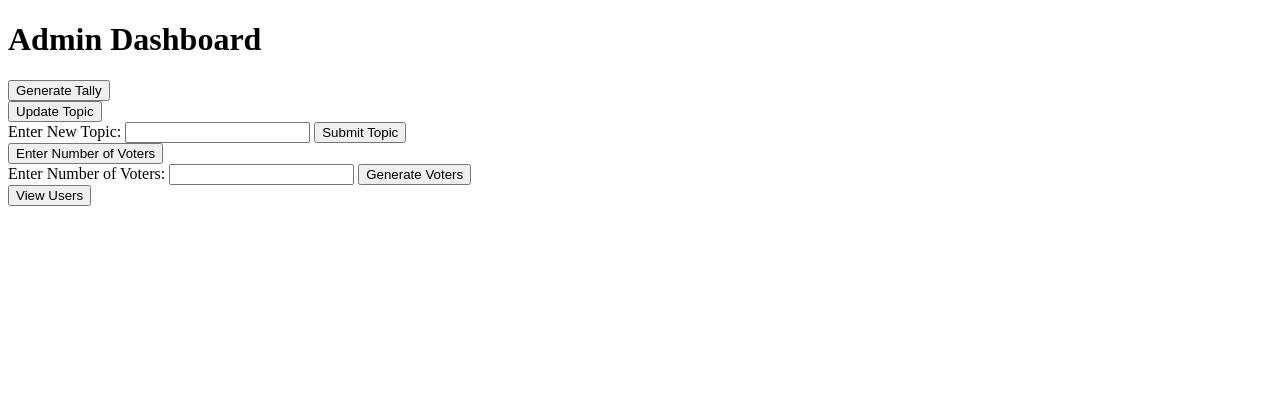
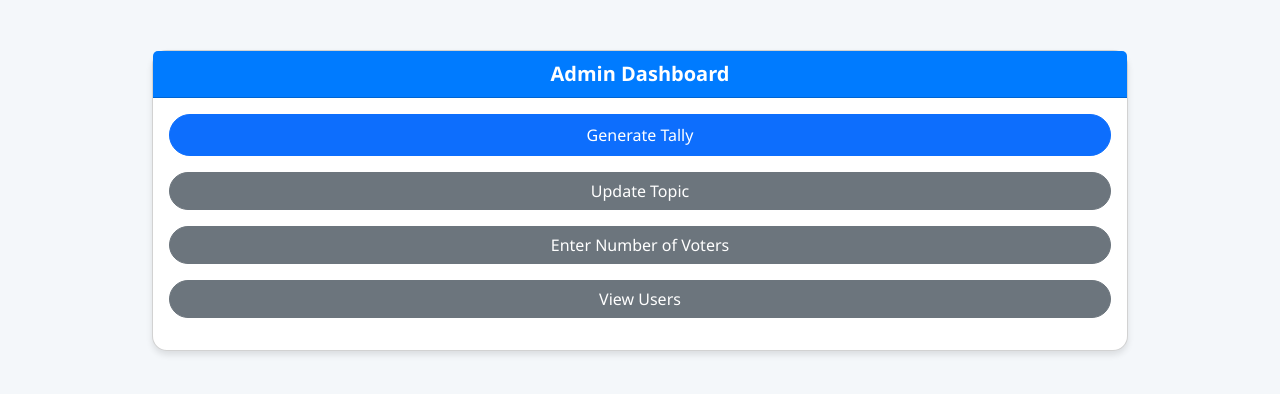
Before and after one commit to moncygeorge/Votestack2, a Flask app: page /admin_dashboard in a window 1280 px wide. Shown: the top 394 px of the page. Run offline with Flask 3, Linux system fonts and the light colour scheme; the visitor is signed in with stand-in values (Sample User, id 1).

Commit message:
Update45

```diff
--- a/app.py
+++ b/app.py
@@ -8,6 +8,8 @@
 usernames_file = 'usernames.txt'
 names_file = 'choices.txt'
 votes_file = 'votes.txt'
+# Store topics in memory (or it could be a file if persistence is needed)
+current_topic = None  # Track the current topic for voting
 
 # Store topics in memory (instead of positions.txt)
 topics = []  # Will store the topics that admin can modify
@@ -84,20 +86,29 @@
     username = session['username']
 
     try:
-        # Check if the user has already voted by reading the votes file
+        # Check if the user has already voted for the current topic by reading the votes file
         with open(votes_file, 'r') as file:
             votes = file.read().splitlines()
 
-        # If the user has already voted, notify them
-        if any(vote.startswith(username + ':') for vote in votes):
-            flash(f"You have already voted, {username}. You can only vote once per topic.", "danger")
+        # Find the current topic to check if the user has voted for it
+        global current_topic  # Use the global variable that tracks the current topic
+
+        if current_topic is None:
+            flash("No active topic available.", "danger")
+            return redirect(url_for('vote'))  # Ensure there's a topic to vote for
+
+        # If the user has already voted for the current topic, notify them
+        if any(vote.startswith(username + f":{current_topic}:") for vote in votes):
+            flash(
+                f"You have already voted for the topic '{current_topic}', {username}. You can only vote once per topic.",
+                "danger")
             return redirect(url_for('vote'))  # Redirect back to voting page if they have already voted
 
-        # Save the vote with the username (e.g., 'username: name')
+        # Save the vote with the username and current topic (e.g., 'username: current_topic: name')
         with open(votes_file, 'a') as file:
-            file.write(f"{username}:{name}\n")  # Store username and vote in the file
+            file.write(f"{username}:{current_topic}:{name}\n")  # Store username, topic, and vote
 
-        flash(f"Your vote for {name} has been recorded!", "success")
+        flash(f"Your vote for {name} has been recorded for topic '{current_topic}'!", "success")
         return redirect(url_for('vote'))  # Stay on the voting page after voting
 
     except Exception as e:
@@ -203,12 +214,12 @@
         flash("Topic cannot be empty.", "danger")
         return redirect(url_for('admin_dashboard'))  # Redirect back to the dashboard if no topic is entered
 
-    # Clear the existing topics and add the new topic
-    topics.clear()  # Clear any previous topics
-    topics.append(new_topic)  # Add the new topic to the in-memory list
+    global current_topic
+    current_topic = new_topic  # Set the new current topic
 
     flash(f"The topic has been updated to '{new_topic}' successfully!", "success")
     return redirect(url_for('admin_dashboard'))  # Redirect back to the admin dashboard
+
 
 @app.route('/view_usernames')
 def view_usernames():
--- a/templates/admin_dashboard.html
+++ b/templates/admin_dashboard.html
@@ -1,58 +1,158 @@
 <!DOCTYPE html>
 <html lang="en">
+
 <head>
     <meta charset="UTF-8">
     <meta name="viewport" content="width=device-width, initial-scale=1.0">
     <title>Admin Dashboard</title>
+    <!-- Bootstrap 5 CDN -->
+    <link href="https://cdn.jsdelivr.net/npm/bootstrap@5.3.0-alpha1/dist/css/bootstrap.min.css" rel="stylesheet">
+    <script src="https://cdn.jsdelivr.net/npm/@popperjs/core@2.11.6/dist/umd/popper.min.js"></script>
+    <script src="https://cdn.jsdelivr.net/npm/bootstrap@5.3.0-alpha1/dist/js/bootstrap.min.js"></script>
+
+    <style>
+        /* Custom Styles for Modern Look */
+        body {
+            background-color: #f4f7fa;
+            font-family: 'Segoe UI', Tahoma, Geneva, Verdana, sans-serif;
+        }
+
+        .container {
+            max-width: 1000px;
+            margin-top: 50px;
+        }
+
+        .card {
+            border-radius: 15px;
+            box-shadow: 0 4px 6px rgba(0, 0, 0, 0.1);
+            margin-bottom: 20px;
+        }
+
+        .card-header {
+            background-color: #007bff;
+            color: white;
+            font-size: 1.25rem;
+            font-weight: bold;
+            border-radius: 15px 15px 0 0;
+        }
+
+        .btn-primary,
+        .btn-secondary {
+            font-size: 1rem;
+            border-radius: 50px;
+            transition: background-color 0.3s ease;
+        }
+
+        .btn-primary:hover,
+        .btn-secondary:hover {
+            background-color: #0056b3;
+            color: white;
+        }
+
+        .flash-message {
+            margin-bottom: 20px;
+        }
+
+        .flash-message ul {
+            padding-left: 0;
+            list-style: none;
+        }
+
+        .flash-message ul li {
+            padding: 10px;
+            background-color: #f8d7da;
+            border-radius: 5px;
+            margin-bottom: 10px;
+        }
+
+        .hidden {
+            display: none;
+        }
+
+        .form-label {
+            font-weight: bold;
+        }
+
+        .form-control {
+            border-radius: 10px;
+        }
+    </style>
 </head>
+
 <body>
 
-    <h1>Admin Dashboard</h1>
-    <div>
-        <form action="{{ url_for('generate_tally') }}" method="POST">
-            <button type="submit">Generate Tally</button>
-        </form>
-
-        <!-- Update Topic Button -->
-        <button onclick="showPositionInput()">Update Topic</button>
-
-        <!-- Textbox to enter topic, initially hidden -->
-        <div id="position-input" class="hidden">
-            <form action="{{ url_for('update_topic') }}" method="POST">
-                <label for="new_topic">Enter New Topic:</label>
-                <input type="text" id="new_topic" name="new_topic" required>
-                <button type="submit">Submit Topic</button>
-            </form>
+    <div class="container">
+        <div class="card">
+            <div class="card-header text-center">
+                Admin Dashboard
             </div>
-
-        <!-- Enter Voters Button -->
-        <button onclick="showVoterInput()">Enter Number of Voters</button>
-
-        <!-- Input box for entering number of voters -->
-        <div id="voter-input" class="hidden">
-            <form action="{{ url_for('enter_voters') }}" method="POST">
-                <label for="num_voters">Enter Number of Voters:</label>
-                <input type="number" id="num_voters" name="num_voters" required min="1">
-                <button type="submit">Generate Voters</button>
-            </form>
-        </div>
-
-        <!-- View Users Button -->
-        <form action="{{ url_for('view_usernames') }}" method="GET">
-            <button type="submit">View Users</button>
-        </form>
-    </div>
-
+            <div class="card-body">
                 <!-- Flash Messages -->
                 {% with messages = get_flashed_messages(with_categories=true) %}
                     {% if messages %}
+                    <div class="flash-message">
                         <ul>
                             {% for category, message in messages %}
                             <li>{{ message }}</li>
                             {% endfor %}
                         </ul>
+                    </div>
                     {% endif %}
                 {% endwith %}
 
+                <!-- Generate Tally Form -->
+                <div class="mb-3">
+                    <form action="{{ url_for('generate_tally') }}" method="POST">
+                        <button type="submit" class="btn btn-primary btn-lg w-100">Generate Tally</button>
+                    </form>
+                </div>
+
+                <!-- Update Topic Section -->
+                <div class="mb-3">
+                    <button class="btn btn-secondary w-100" onclick="showPositionInput()">Update Topic</button>
+                    <div id="position-input" class="hidden mt-3">
+                        <form action="{{ url_for('update_topic') }}" method="POST">
+                            <label for="new_topic" class="form-label">Enter New Topic:</label>
+                            <input type="text" id="new_topic" name="new_topic" class="form-control" required>
+                            <button type="submit" class="btn btn-primary mt-3 w-100">Submit Topic</button>
+                        </form>
+                    </div>
+                </div>
+
+                <!-- Enter Voters Section -->
+                <div class="mb-3">
+                    <button class="btn btn-secondary w-100" onclick="showVoterInput()">Enter Number of Voters</button>
+                    <div id="voter-input" class="hidden mt-3">
+                        <form action="{{ url_for('enter_voters') }}" method="POST">
+                            <label for="num_voters" class="form-label">Enter Number of Voters:</label>
+                            <input type="number" id="num_voters" name="num_voters" class="form-control" required min="1">
+                            <button type="submit" class="btn btn-primary mt-3 w-100">Generate Voters</button>
+                        </form>
+                    </div>
+                </div>
+
+                <!-- View Users Button -->
+                <div class="mb-3">
+                    <form action="{{ url_for('view_usernames') }}" method="GET">
+                        <button type="submit" class="btn btn-secondary w-100">View Users</button>
+                    </form>
+                </div>
+            </div>
+        </div>
+    </div>
+
+    <script>
+        // Function to show the topic input field
+        function showPositionInput() {
+            document.getElementById('position-input').classList.toggle('hidden');
+        }
+
+        // Function to show the voters input field
+        function showVoterInput() {
+            document.getElementById('voter-input').classList.toggle('hidden');
+        }
+    </script>
+
 </body>
+
 </html>
```
Lines whose indentation alone changed are shown as unchanged.
